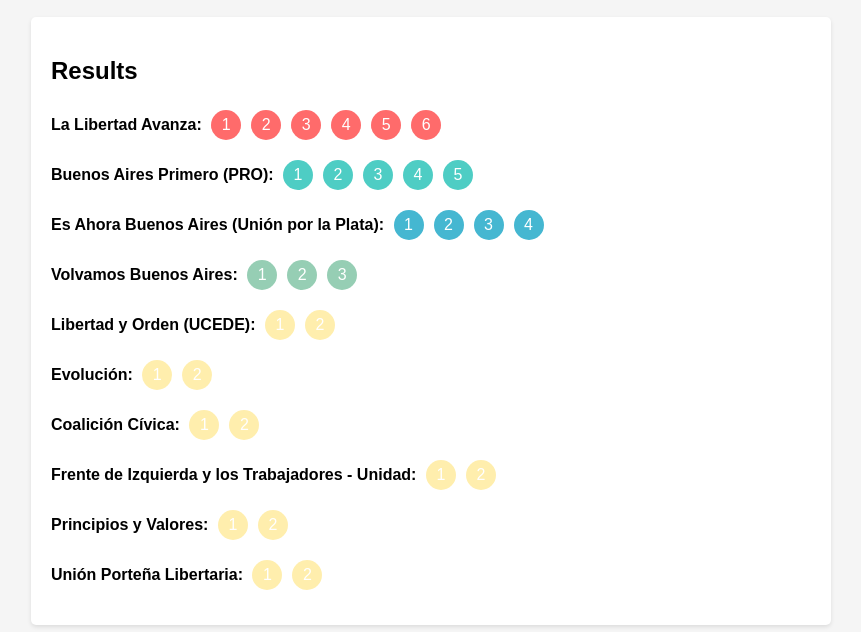
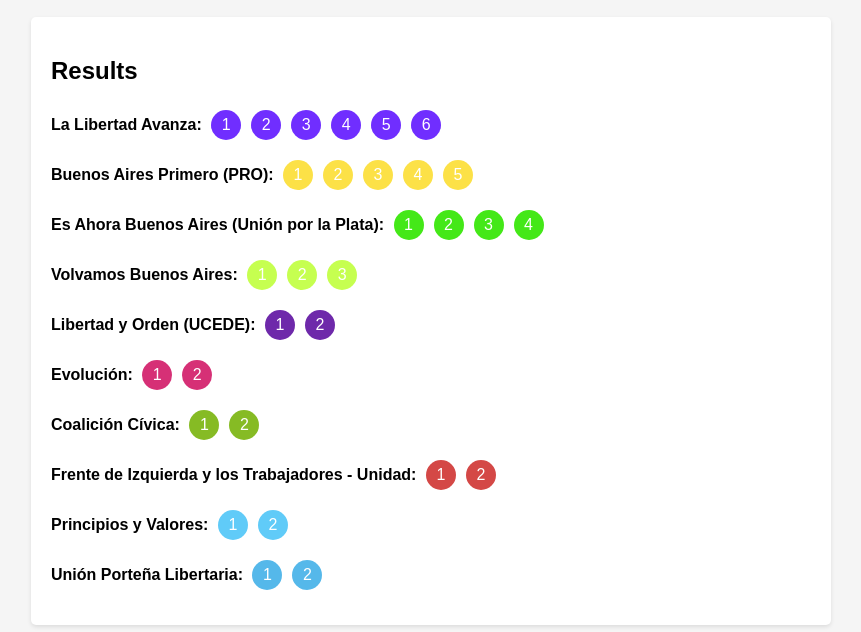
Before and after one commit to Morzat95/dhondt-calculator, a plain HTML site: page index.html in a window 1280 px wide. Shown: the part 126-758 px from the top of the page, without its empty margins (209-1070 px from the left). Drawn offline with Linux system fonts and the light colour scheme.

Commit message:
Update colors

```diff
--- a/index.html
+++ b/index.html
@@ -120,102 +120,102 @@
 				{
 					name: "La Libertad Avanza",
 					votes: 30,
-					color: "#FF6B6B",
+					color: "#702eff",
 					members: ["Manuel Adorni (Vocero Presidencial)", "Solana Pelayo", "Nicolás Pakgojz", "Andrea Freguia", "Juan Pablo Arenaza", "Lucía Montenegro", " Leonardo Seifert", "Rebeca Fleitas", "Diego Vartabedian", "Marina Kienast", "Juan Ignacio Fernández (sos re NPC bro)", "Patricia Holzman", "Marcelo Ernst"]
 				},
 				{
 					name: "Buenos Aires Primero (PRO)",
 					votes: 25,
-					color: "#4ECDC4",
+					color: "#fce147",
 					members: ["Silvia Lospennato", "Hernán Lombardi", "Laura Alonso", "Darío Nieto", "Rocío Figueroa", "Waldo Wolff", "Victoria Morales Gorleri", "Lautaro García Batallán", "Lucía Braccia", "Ezequiel Edgrado Jarvis"]
 				},
 				{
 					name: "Es Ahora Buenos Aires (Unión por la Plata)",
 					votes: 20,
-					color: "#45B7D1",
+					color: "#44E818",
 					members: ["Leandro Santoro (actual Diputado Nacional. KUKA-12)", "Claudia Negri (KUKA-12)", "Federico Mochi (KUKA-12)", "Mariana González (KUKA-12)", "Juan Pablo Modarelli (KUKA-12)", "Noemí Geminiani (KUKA-12)", "Alejandro “Pitu” Salvatierra (un chorro de mierda. KUKA-12. ¡BALA!)", "Bárbara Rossen (KUKA-12)", "Francisco Caporiccio (KUKA-12)", "Berenice Ibáñez (KUKA-12)", "Juan Manuel Olmos (KUKA-12)"]
 				},
 				{
 					name: "Volvamos Buenos Aires",
 					votes: 15,
-					color: "#96CEB4",
+					color: "#C6FF50",
 					members: ["Horacio Rodríguez Larreta", "Guadalupe Tagliaferri", "Emma Ferrario", "Melisa Balbi", "Jorge Telerman", "Guadalupe Feresin", "Augusto Carzoglio", "Julia Rodríguez Miranda", "Gabriel Borges", "Blanca Mesistrano"]
 				},
 				{
 					name: "Libertad y Orden (UCEDE)",
 					votes: 10,
-					color: "#FFEEAD",
+					color: "#6E29AA",
 					members: ["Ramiro Marra (actual Legislador Porteño)", "Nabila Michitte", "Eduardo Del Piano", "Antonella Santagada", "Facundo Velastiqui", "Abril Benegas"]
 				},
 				{
 					name: "Evolución",
 					votes: 10,
-					color: "#FFEEAD",
+					color: "#D63076",
 					members: ["Lucille “Lula” Levy (actual Legisladora Porteña)", "Facundo Cedeira", "Jessica Barreto", "Josías Vázquez", "Manuela Ludueña Senlle", "Maximiliano Kolaczik", "Paulina Servelli", "Danel Bitchik", "Ximena Blas Alayo", "Daniel Agnone"]
 				},
 				{
 					name: "Coalición Cívica",
 					votes: 10,
-					color: "#FFEEAD",
+					color: "#86BB24",
 					members: ["Paula Oliveto (actual Legisladora Porteña)", "Fernando Sánchez", "María Pace Wells", "Federico Esswein", "Carolina Maccione Juan Francisco Rosati", "Nadia Monserrat", "Ignacio Martioda", "Mirta Cellis", "Hugo Bentivenga", "Daniela Mespledes", "Hernán Poggi"]
 				},
 				{
 					name: "Frente de Izquierda y los Trabajadores - Unidad",
 					votes: 10,
-					color: "#FFEEAD",
+					color: "#D44846",
 					members: ["Vanina Biasi (actual Legisladora Porteña)", "Luca Bonfante", "Celeste Fierro", "Pablo Almeida", "Mercedes Trimarchi", "Jeremías Romero", "Alicia Navarro Palacios", "Alejandro Lipcovich", "Tatiana Fernández Martí", "Tomás Máscolo"]
 				},
 				{
 					name: "Principios y Valores",
 					votes: 10,
-					color: "#FFEEAD",
+					color: "#60CBF8",
 					members: ["Alejandro Kim", "Nydia Lirola", "Raúl Vázquez", "Noemí Nobrega", "Roberto Couto", "María Florencia Moreno", "Alberto Sansobrino", "María Florencia Ruiz", "Cristian Albisua", "Guillermina Macchi"]
 				},
 				{
 					name: "Unión Porteña Libertaria",
 					votes: 10,
-					color: "#FFEEAD",
+					color: "#55B8EA",
 					members: ["Leandro Santoro", "Alejandra Muchart", "Yamil Santoro", "Paula Scauzillo", "Leandro Ezequiel Campelo", "Elizabeth Marquez", "Fernando Fishel Szlajen", "Laura Rivero", "Matias Rosales", "Milena Rendich", "Leo Piccioli", "Claudia Cordon", "Javier Romano", "Mayra Martinez", "Cristian Heredia", "Rosario Cisneros", "William Gibson", "Lorena Varela", "Luis Diaz De La Torre", "Liliana Dure Ortiz", "Cristian Julio Iuale", "Liliana Borysiuk", "Ignacio Falcon", "Virginia Lorenzi", "Julian Rodriguez", "Patricia Frontera", "Luis Guisbert", "Yamila Ortiz", "Ludwing Ilich Maldonado Mattos", "Alejandra Falbo"]
 				},
 				{
 					name: "Justa, Libre y Soberana",
 					votes: 10,
-					color: "#FFEEAD",
+					color: "#44ABD4",
 					members: ["Juan Manuel Abal Medina", "Carolina Papaleo", "Pablo Bercovich", "Sol García"],
 					hidden: true
 				},
 				{
 					name: "Confluencia por la Unidad y la Soberanía",
 					votes: 10,
-					color: "#FFEEAD",
+					color: "#63B52F",
 					members: ["Eva Koutsovitis", "Airel Elger", "Mónica Ruejas", "Antonella Bianco", "Jonatan Baldiviezo", "Virginia González Gass", "Ignacio Cámpora"],
 					hidden: true
 				},
 				{
 					name: "Movimiento de Integración y Desarrollo",
 					votes: 10,
-					color: "#FFEEAD",
+					color: "#005E6C",
 					members: ["Ricardo Caruso Lombardi", "Sandra Lorena Saravia", "Miguel Ángel Arancio", "Agustina Villar", "Pablo César Luciano Testori Schroeder", "María del Pilar Lernoud", "Osvaldo Vega", "Andrea Radice", "Rodrigo Devita", "Valeria Young"],
 					hidden: true
 				},
 				{
 					name: "Nuevo MAS (La Izquierda en la Ciudad)",
 					votes: 10,
-					color: "#FFEEAD",
+					color: "#E88F71",
 					members: ["Federico Winokur", "Violeta Azriel Alonso", "Alejandro Leiva", "María Belén D’Ambrosio Romero", "Matías Emilio Brito", "Mariana Rueda Kramer", "Roberto Sáenz", "Marina Hidalgo Robles", "Julián Luciano", "Natacha Haeberer", "no importa total no va a entrar"],
 					hidden: true
 				},
 				{
 					name: "Frente Patriota Federal",
 					votes: 10,
-					color: "#FFEEAD",
+					color: "#0059AD",
 					members: ["César Biondini", "Verónica Cardozo", "Héctor Jaime", "Alicia Quinodoz", "Federico Rosas", "Cintia Lozada", "Daniel Zeleñenki", "Gladys Nolaszo", "Gonzalo Vives", "Gladys Auce", "Leandro Padula"],
 					hidden: true
 				},
 				{
 					name: "Remedios para CABA",
 					votes: 10,
-					color: "#FFEEAD",
+					color: "#FF8D00",
 					members: ["Marcelo Peretta ('peronista libertario'... mamita... flor de vendehumo)", "Valentina Peretta Alejandre", "Federico González", "Elsa Nieto", "Nahuel Altieri", "Malvina Starker", "Roberto Fernández", "Valentina Salas", "Jorge Ferri", "María Cecilia Bonzo"],
 					hidden: true
 				},
```
